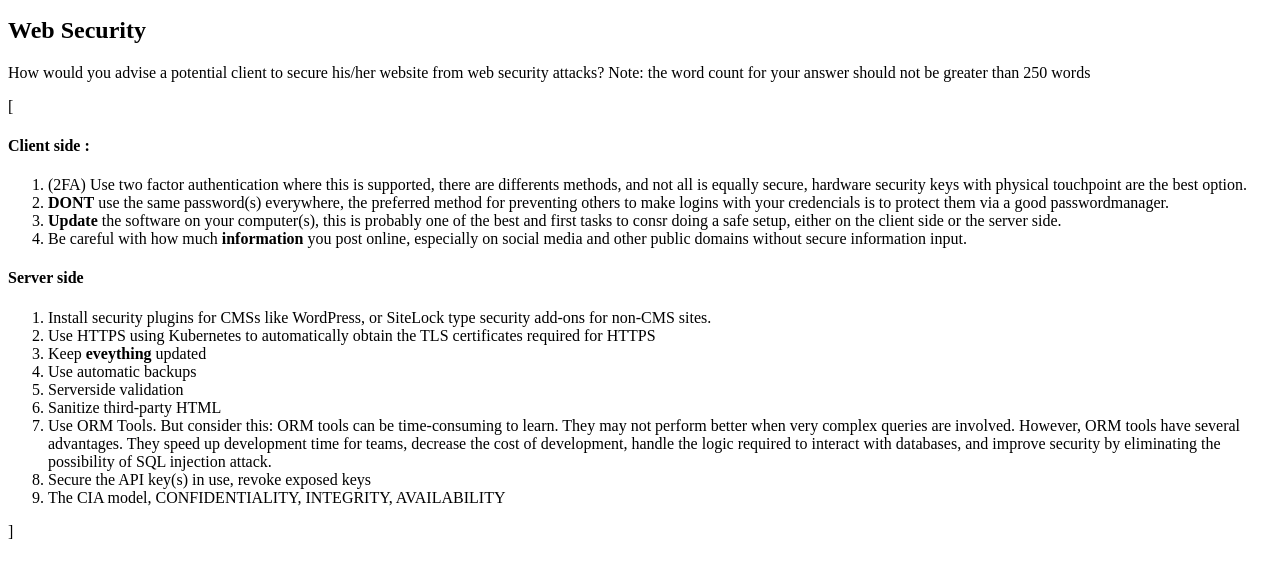
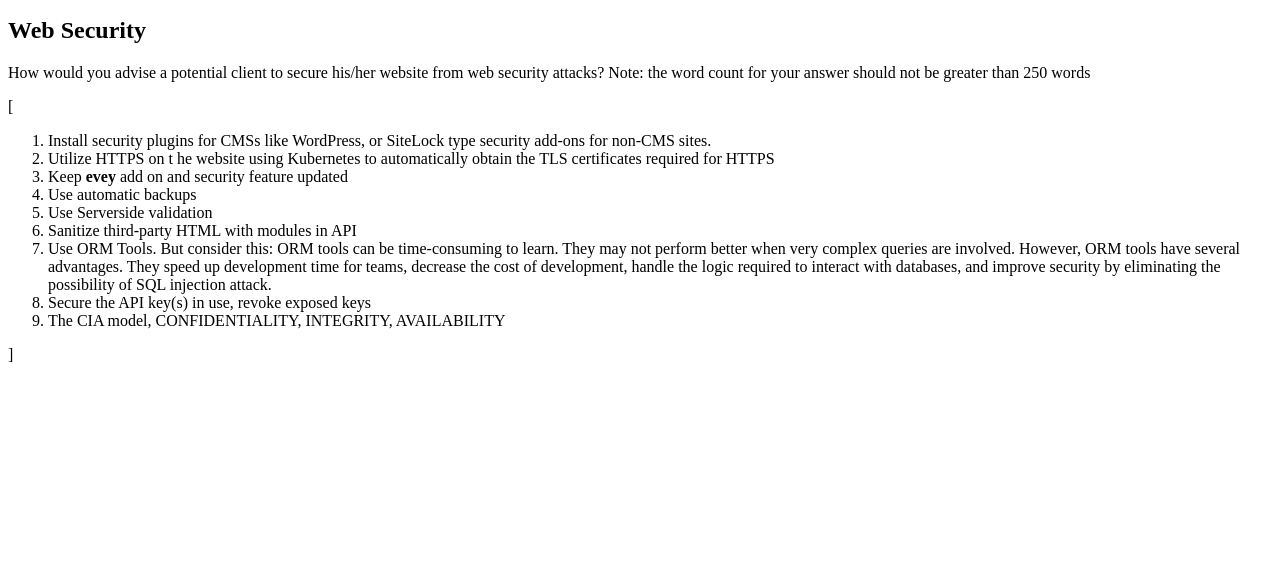
Before and after one commit to Noroff-FEU-Assignments/cross-course-project-GargusS, a plain HTML site: page index.html in a window 1280 px wide. Shown: the part 101-678 px from the top of the page. Drawn offline with Linux system fonts and the light colour scheme.

Commit message:
changed som e text in index.html

```diff
--- a/index.html
+++ b/index.html
@@ -8,23 +8,15 @@
     <p>Welcome to my first website.</p>
     <h2>Web Security</h2>
     <p id="web-security-question">How would you advise a potential client to secure his/her website from web security attacks? Note: the word count for your answer should not be greater than 250 words</p>
-    <p id="web-security-answer">[<h4>Client side :</h4>
-      <ol>
-        <li>(2FA) Use two factor authentication where this is supported, there are differents methods, and not all     is equally secure, hardware security keys with physical touchpoint are the best option.</li>
-        <li><strong>DONT</strong> use the same password(s) everywhere, the preferred method for preventing others to make logins with your credencials is to protect them via a good passwordmanager.</li>
-        <li><strong>Update</strong> the software on your computer(s), this is probably one of the best and first tasks to consr doing a safe setup, either on the client side or the server side.</li>
-        <li>Be careful with how much <strong>information</strong> you post online, especially on social media and other public domains without secure information input.</li>
-      </ol>
-
-      <h4>Server side</h4>
+    <p id="web-security-answer">[
 
       <ol>
         <li>Install security plugins for CMSs like WordPress, or SiteLock type security add-ons for non-CMS sites.</li>
-        <li>Use HTTPS using Kubernetes to automatically obtain the TLS certificates required for HTTPS</li>
-        <li>Keep <strong>eveything</strong> updated</li>
+        <li>Utilize HTTPS on t he website using Kubernetes to automatically obtain the TLS certificates required for HTTPS</li>
+        <li>Keep <strong>evey</strong> add on and security feature updated</li>
         <li>Use automatic backups</li>
-        <li>Serverside validation</li>
-        <li>Sanitize third-party HTML</li>
+        <li>Use Serverside validation</li>
+        <li>Sanitize third-party HTML with modules in API</li>
         <li>Use ORM Tools. But consider this: ORM tools can be time-consuming to learn. They may not perform better when very complex queries are involved. However, ORM tools have several advantages. They speed up development time for teams, decrease the cost of development, handle the logic required to interact with databases, and improve security by eliminating the possibility of SQL injection attack.</li>
         <li>Secure the API key(s) in use, revoke exposed keys</li>
         <li>The CIA model, <emphasized>CONFIDENTIALITY, INTEGRITY, AVAILABILITY</emphasized></li>
```
